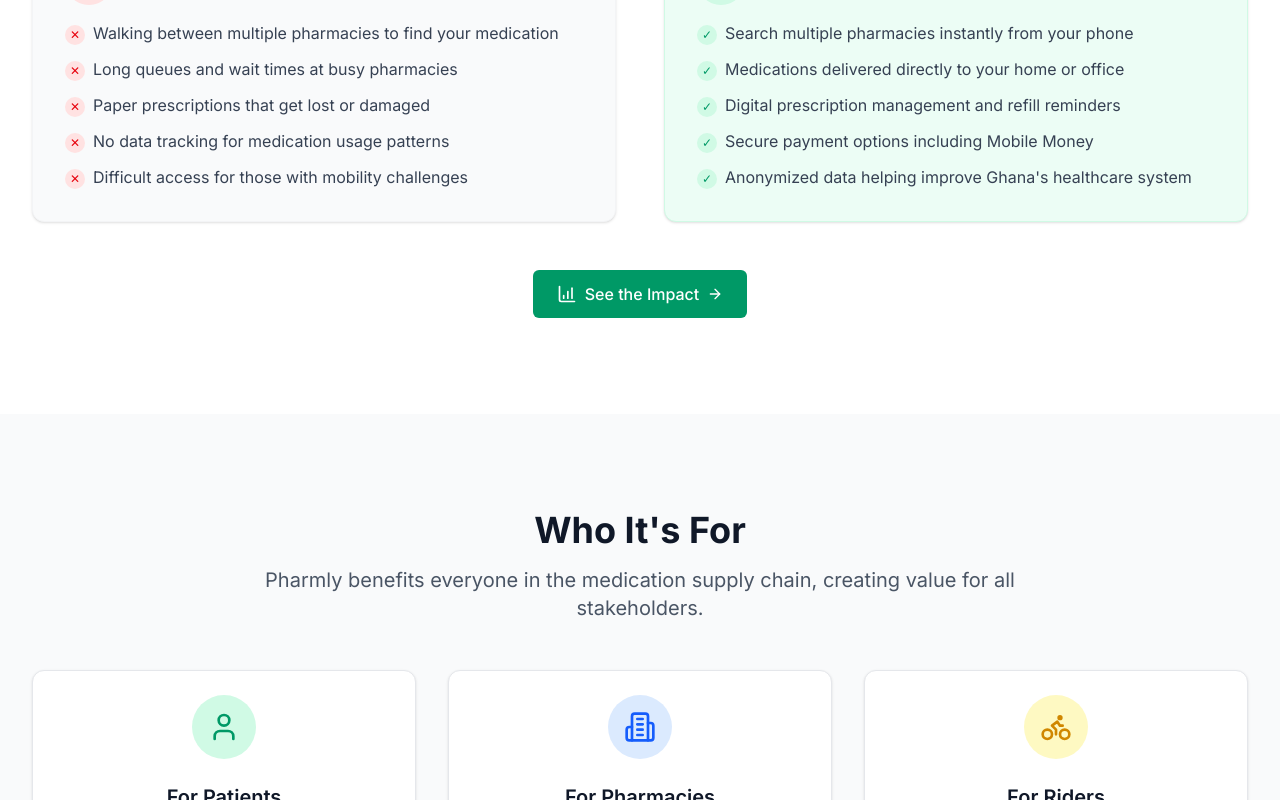
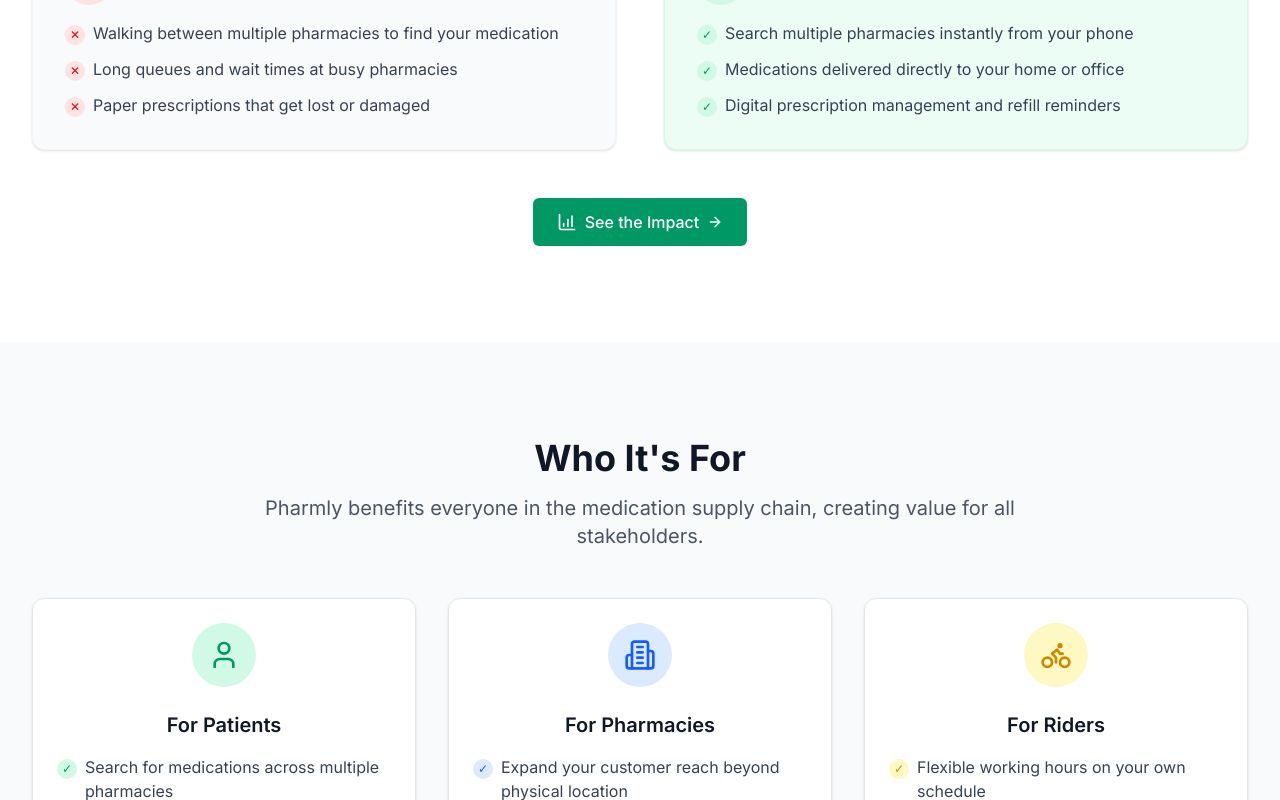
Before and after one commit to Korkoe27/pharmly-landing-page, a Next.js app: page / in a window 1280 px wide. Shown: the part 1220-2020 px from the top of the page. Built offline with nearby package versions, Linux system fonts and the light colour scheme.

Commit message:
made footer changes

```diff
--- a/src/components/AppPreview.tsx
+++ b/src/components/AppPreview.tsx
@@ -9,7 +9,7 @@ const AppPreview = () => {
         <div className="absolute bottom-12 -left-24 w-64 h-64 bg-yellow-400 rounded-full"></div>
       </div>
 
-      <div className="max-w-7xl mx-auto px-4 sm:px-6 lg:px-8 relative z-10">
+      <div className="w-full container mx-auto px-4 sm:px-6 lg:px-8 relative z-10">
         <div className="text-center mb-12">
           <h2 className="text-3xl md:text-4xl font-bold text-gray-900">Built for Ease.</h2>
           <p className="mt-4 text-xl text-gray-600 max-w-3xl mx-auto">
--- a/src/components/ContactUs.tsx
+++ b/src/components/ContactUs.tsx
@@ -14,7 +14,7 @@ const ContactUs = () => {
         }}></div>
       </div>
 
-      <div className="max-w-7xl mx-auto px-4 sm:px-6 lg:px-8 relative z-10">
+      <div className="w-full container mx-auto px-4 sm:px-6 lg:px-8 relative z-10">
         <div className="text-center">
           <h2 className="text-3xl md:text-4xl font-bold text-white">
             Join Ghana's Most Responsive Pharmacy System
--- a/src/components/Footer.tsx
+++ b/src/components/Footer.tsx
@@ -1,10 +1,10 @@
 import Image from 'next/image';
-import logo from '../assets/pharmly-logo.png';
+import logo from '../assets/pharmly.svg';
 import { Mail, Phone, MapPin, Linkedin, Instagram, Twitter } from 'lucide-react';
 const Footer = () => {
   return (
  <footer className="bg-white py-12 md:py-16">
-      <div className="max-w-7xl mx-auto px-4 sm:px-6 lg:px-8">
+      <div className="w-full container mx-auto px-4 sm:px-6 lg:px-8">
             <div className="">
               <Image src={logo} alt="Pharmly Logo" width={100} height={100} className="w-auto mb-4" />
             </div>
@@ -17,7 +17,7 @@ const Footer = () => {
               <a href="#" className="text-gray-900 hover:text-emerald-600 transition-colors">
                 <Linkedin className="h-5 w-5" />
               </a>
-              <a href="#" className="text-gray-900 hover:text-emerald-600 transition-colors">
+              <a href="https://www.instagram.com/phar_mly?utm_source=ig_web_button_share_sheet&igsh=ZDNlZDc0MzIxNw==" target='_blank' className="text-gray-900 hover:text-emerald-600 transition-colors">
                 <Instagram className="h-5 w-5" />
               </a>
               <a href="#" className="text-gray-900 hover:text-emerald-600 transition-colors">
--- a/src/components/Hero.tsx
+++ b/src/components/Hero.tsx
@@ -28,7 +28,7 @@ const Hero = () => {
         <div className="absolute top-1/2 left-1/3 w-32 h-32 bg-emerald-300 rounded-full"></div>
       </div>
 
-      <div className="max-w-7xl mx-auto px-4 sm:px-6 lg:px-8 relative z-10">
+      <div className="container w-full mx-auto px-4 sm:px-6 lg:px-8 relative z-10">
         <div className="grid lg:grid-cols-2 gap-12 items-center">
           {/* Content Section */}
           <div className="text-center lg:text-left">
@@ -107,7 +107,7 @@ const Hero = () => {
             <div className="relative">
               {/* Main Phone Mockup */}
               <div className="relative z-10">
-                <div className="bg-gray-900 rounded-[2.5rem] p-2 w-80 shadow-2xl">
+                <div className="bg-gray-900 rounded-[2.5rem] p-2 w-96 shadow-2xl">
                   <div className="bg-white rounded-[2rem] overflow-hidden h-[600px] w-full relative">
                     {/* Status Bar */}
                     <div className="bg-emerald-600 text-white px-6 py-4 flex justify-between items-center">
--- a/src/components/Navbar.tsx
+++ b/src/components/Navbar.tsx
@@ -1,7 +1,7 @@
 'use client';
 import { useState, useEffect } from "react";
 import { Menu, X, ChevronDown } from 'lucide-react';
-import logo from '../assets/pharmly-logo.png';
+import logo from '../assets/pharmly.svg';
 import Image from "next/image";
 
 
@@ -36,14 +36,14 @@ const [isOpen, setIsOpen] = useState(false);
         isScrolled ? 'bg-white shadow-md' : 'bg-transparent py-2'
       }`}
     >
-      <div className="max-w-7xl mx-auto px-4 sm:px-6 lg:px-8">
+      <div className="w-full container mx-auto px-4 sm:px-6 lg:px-8">
         <div className="flex justify-between items-center">
           <div className="flex items-center">
             <button
               onClick={() => scrollToSection('top')}
               className={`text-2xl font-bold ${isScrolled ? 'text-emerald-600' : 'text-white'}`}
             >
-                            <Image src={logo} alt="Pharmly Logo" width={100} height={100} className="w-auto mb-4" />
+                            <Image src={logo} alt="Pharmly Logo"  className="w-auto mb-4" />
             </button>
           </div>
 
--- a/src/components/PharmlyData.tsx
+++ b/src/components/PharmlyData.tsx
@@ -3,7 +3,7 @@ import { LineChart, BarChart, PieChart, TrendingUp } from 'lucide-react';
 const PharmlyData = () => {
   return (
 <section id="data-mission" className="py-16 md:py-24 bg-gradient-to-b from-gray-50 to-white">
-      <div className="max-w-7xl mx-auto px-4 sm:px-6 lg:px-8">
+      <div className="w-full container mx-auto px-4 sm:px-6 lg:px-8">
         <div className="text-center mb-12">
           <h2 className="text-3xl md:text-4xl font-bold text-gray-900">Every Order Counts — For More Than You Think</h2>
           <p className="mt-4 text-xl text-gray-600 max-w-3xl mx-auto">
--- a/src/components/TargetUsers.tsx
+++ b/src/components/TargetUsers.tsx
@@ -2,7 +2,7 @@ import { User, Building2, Bike } from 'lucide-react';
 const TargetUsers = () => {
   return (
 <section className="py-16 md:py-24 bg-gray-50">
-      <div className="max-w-7xl mx-auto px-4 sm:px-6 lg:px-8">
+      <div className="w-full container mx-auto px-4 sm:px-6 lg:px-8">
         <div className="text-center mb-12">
           <h2 className="text-3xl md:text-4xl font-bold text-gray-900">Who It's For</h2>
           <p className="mt-4 text-xl text-gray-600 max-w-3xl mx-auto">
--- a/src/components/WhyPharmly.tsx
+++ b/src/components/WhyPharmly.tsx
@@ -10,7 +10,7 @@ const WhyPharmly = () => {
   };
   return (
  <section id="how-it-works" className="py-16 md:py-24 bg-white">
-      <div className="max-w-7xl mx-auto px-4 sm:px-6 lg:px-8">
+      <div className="w-full container mx-auto px-4 sm:px-6 lg:px-8">
         <div className="text-center mb-12">
           <h2 className="text-3xl md:text-4xl font-bold text-gray-900">Why We Exist</h2>
           <p className="mt-4 text-xl text-gray-600 max-w-3xl mx-auto">
@@ -41,14 +41,6 @@ const WhyPharmly = () => {
                 <span className="w-5 h-5 bg-red-100 rounded-full text-red-600 flex-shrink-0 mt-1 mr-2 flex items-center justify-center text-xs">✕</span>
                 <span>Paper prescriptions that get lost or damaged</span>
               </li>
-              <li className="flex items-start">
-                <span className="w-5 h-5 bg-red-100 rounded-full text-red-600 flex-shrink-0 mt-1 mr-2 flex items-center justify-center text-xs">✕</span>
-                <span>No data tracking for medication usage patterns</span>
-              </li>
-              <li className="flex items-start">
-                <span className="w-5 h-5 bg-red-100 rounded-full text-red-600 flex-shrink-0 mt-1 mr-2 flex items-center justify-center text-xs">✕</span>
-                <span>Difficult access for those with mobility challenges</span>
-              </li>
             </ul>
           </div>
 
@@ -74,14 +66,6 @@ const WhyPharmly = () => {
                 <span className="w-5 h-5 bg-emerald-100 rounded-full text-emerald-600 flex-shrink-0 mt-1 mr-2 flex items-center justify-center text-xs">✓</span>
                 <span>Digital prescription management and refill reminders</span>
               </li>
-              <li className="flex items-start">
-                <span className="w-5 h-5 bg-emerald-100 rounded-full text-emerald-600 flex-shrink-0 mt-1 mr-2 flex items-center justify-center text-xs">✓</span>
-                <span>Secure payment options including Mobile Money</span>
-              </li>
-              <li className="flex items-start">
-                <span className="w-5 h-5 bg-emerald-100 rounded-full text-emerald-600 flex-shrink-0 mt-1 mr-2 flex items-center justify-center text-xs">✓</span>
-                <span>Anonymized data helping improve Ghana's healthcare system</span>
-              </li>
             </ul>
           </div>
         </div>
```
Also changed, not shown: src/assets/pharmly.svg (added).
